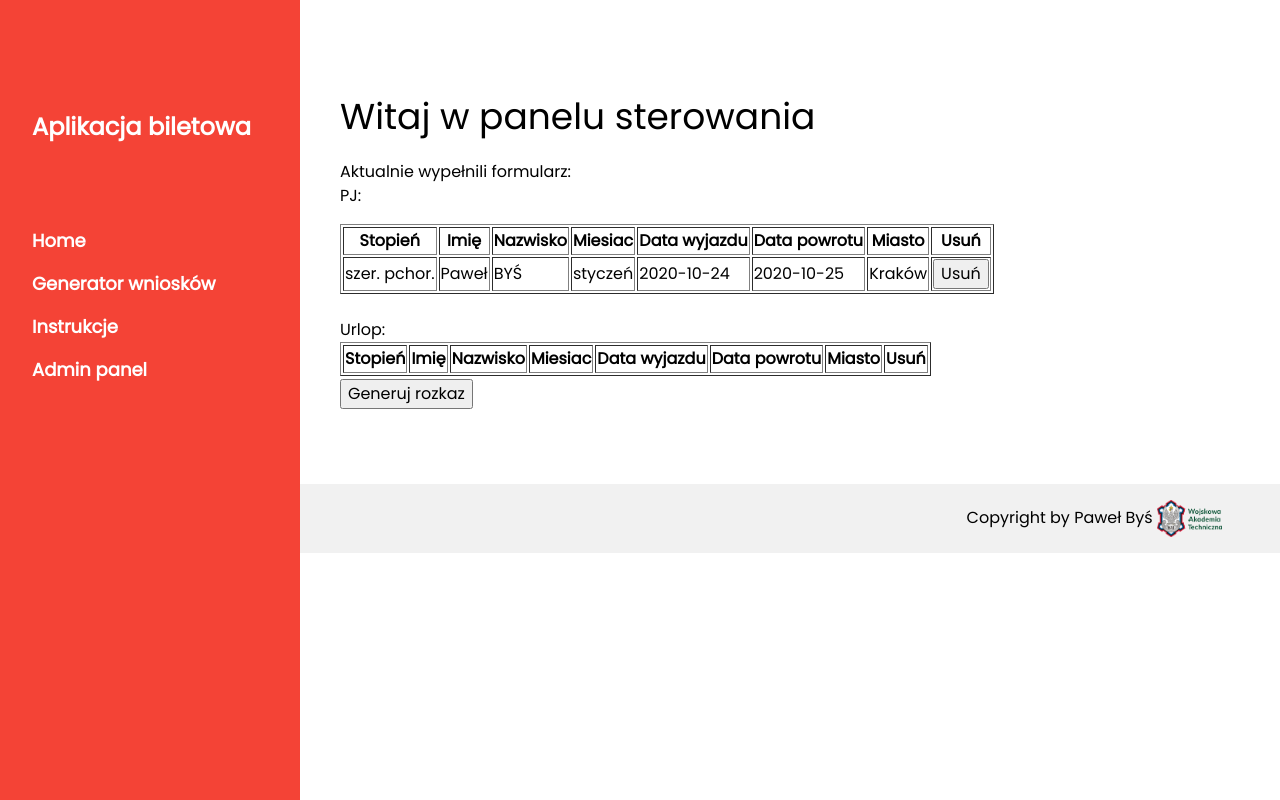
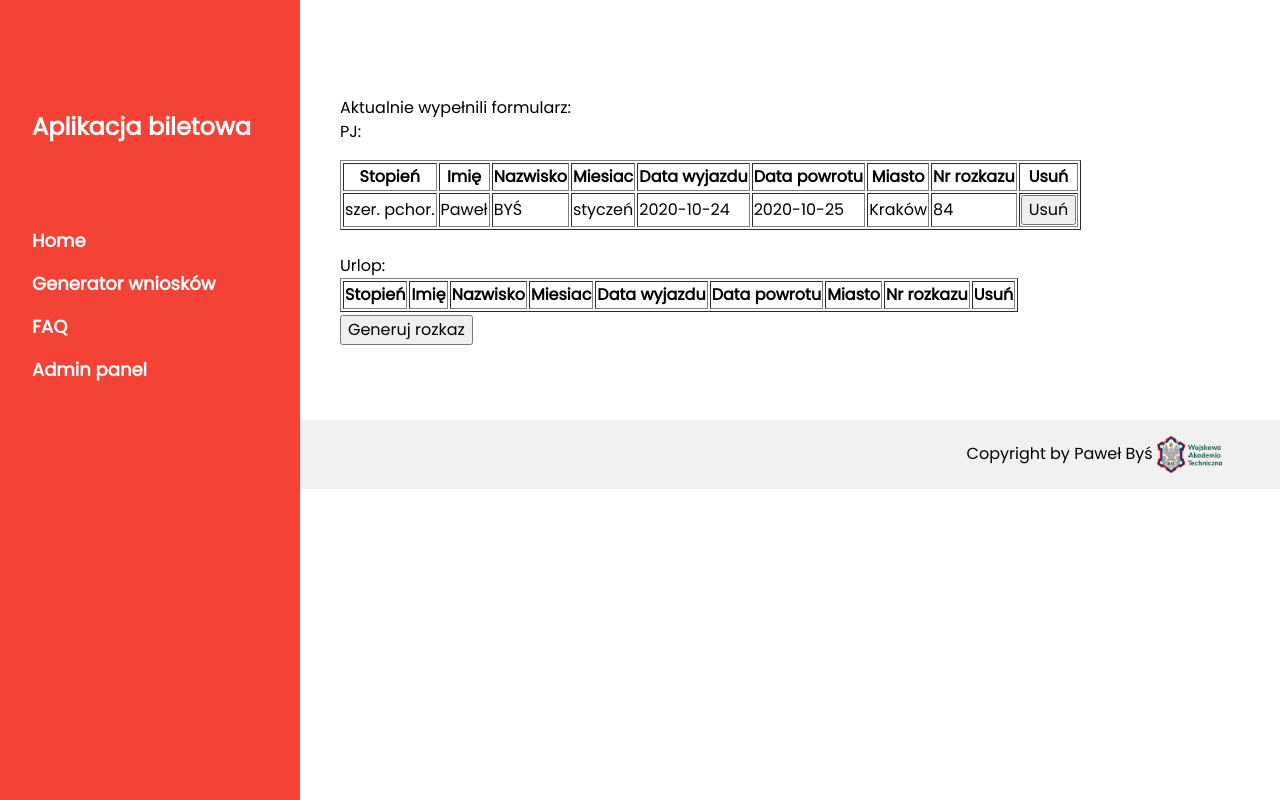
Before and after one commit to PawelBys/Biletomat, a Django app: page /panel/ in a window 1280 px wide. Run offline with Django 3.2, Linux system fonts and the light colour scheme; a user stored in the database is signed in; data comes from the database, SQL or seed files in the repository; both versions use the stored data as it was after the commit; lists and menus that the app fills with data are empty; some libraries are stand-ins or nearby versions.

Commit message:
add nr rozkazu to dbase

```diff
--- a/Biletomat/settings.py
+++ b/Biletomat/settings.py
@@ -24,7 +24,7 @@ BASE_DIR = Path(__file__).resolve().parent.parent
 SECRET_KEY = 'vj%ocfz$a$dy5)n5arz1i-g8dawmuqsq9o+%5ptv=m43)(md0h'
 
 # SECURITY WARNING: don't run with debug turned on in production!
-DEBUG = True
+DEBUG = False
 
 ALLOWED_HOSTS = [  "bilety5kmp.pythonanywhere.com", "127.0.0.1"]
 
--- a/generator/forms.py
+++ b/generator/forms.py
@@ -48,6 +48,6 @@ class BiletForm(forms.Form):
     tam_z_powrotem = forms.CharField(widget=forms.Select(choices=TAM, attrs={'class':'normal'}), required=False, label="Tam/Tam i z powrotem", help_text="Czy składasz wniosek z biletem w jedną, czy w obie strony?")
     miasto = forms.CharField(max_length=30, label="Miasto (z biletu)", widget=forms.TextInput(attrs={'class':'normal'}))
     miesiac = forms.CharField(widget=forms.Select(choices=MIESIACE, attrs={'class':'normal'}), label="Miesiąc", help_text="Miesiąc za jaki chcesz otrzymać należność")
-    typ_pociagu = forms.MultipleChoiceField(choices=POCIAGI, widget=forms.CheckboxSelectMultiple(attrs={'class':'czekbox'}), required=False, label="Typ pociągu")
+    typ_pociagu = forms.MultipleChoiceField(choices=POCIAGI, widget=forms.CheckboxSelectMultiple(attrs={'class':'czekbox_'}), required=False, label="Typ pociągu")
     typ_autobusu = forms.MultipleChoiceField(choices=AUTOBUSY, widget=forms.CheckboxSelectMultiple(attrs={'class':'czekbox'}), required=False)
     kwota = forms.DecimalField(decimal_places=2, max_digits=10, label="Suma kwot z biletów", required=True, widget=forms.NumberInput(attrs={'class':'normal'}))
--- a/generator/models.py
+++ b/generator/models.py
@@ -11,4 +11,5 @@ class Dane(models.Model):
     transport = models.CharField(max_length=30)
     miesiac = models.CharField(max_length=30, default='---')
     stopien_id = models.CharField(max_length=10)
+    nr_rozkazu = models.CharField(max_length=10)
 # jak cos tu zmienisz to rob manage.py makemigrations i manage.py migrate
--- a/generator/views.py
+++ b/generator/views.py
@@ -114,9 +114,10 @@ def generuj(request):
                     dana.transport = srodek
                     dana.miesiac=miesiac
                     dana.stopien_id = wyliczony_stopien
+                    dana.nr_rozkazu = nr_rozkazu
                     dana.save()
                 else:
-                    rekord = Dane(data_wyjazdu = data_wyjazdu, data_powrotu=data_powrotu, miasto=miasto, stopien=stopien, imie=imie, nazwisko=nazwisko, typ=typ, transport=srodek, miesiac=miesiac, stopien_id = wyliczony_stopien)
+                    rekord = Dane(data_wyjazdu = data_wyjazdu, data_powrotu=data_powrotu, miasto=miasto, stopien=stopien, imie=imie, nazwisko=nazwisko, typ=typ, transport=srodek, miesiac=miesiac, stopien_id = wyliczony_stopien, nr_rozkazu = nr_rozkazu)
                     rekord.save()
             else:
                 q = Dane.objects.filter(imie=imie, nazwisko=nazwisko, typ=typ, data_wyjazdu=data_wyjazdu, data_powrotu=data_powrotu)
@@ -129,10 +130,11 @@ def generuj(request):
                     dana.typ = typ
                     dana.transport = srodek
                     dana.stopien_id = wyliczony_stopien
+                    dana.nr_rozkazu = nr_rozkazu
                     dana.save()
                 else:
                     rekord = Dane(data_wyjazdu=data_wyjazdu, data_powrotu=data_powrotu, miasto=miasto, stopien=stopien,
-                                  imie=imie, nazwisko=nazwisko, typ=typ, transport=srodek, stopien_id = wyliczony_stopien)
+                                  imie=imie, nazwisko=nazwisko, typ=typ, transport=srodek, stopien_id = wyliczony_stopien, nr_rozkazu = nr_rozkazu)
                     rekord.save()
             doc.render(context)
             doc.save(generated_doc)
--- a/templates/base.html
+++ b/templates/base.html
@@ -27,7 +27,7 @@ body {font-size:16px;}
   <div class="w3-bar-block">
     <a href="../" onclick="w3_close()" class="w3-bar-item w3-button w3-hover-white">Home</a>
     <a href="../generuj/" onclick="w3_close()" class="w3-bar-item w3-button w3-hover-white">Generator wniosków</a>
-    <a href="../info" onclick="w3_close()" class="w3-bar-item w3-button w3-hover-white">Instrukcje</a>
+    <a href="../info" onclick="w3_close()" class="w3-bar-item w3-button w3-hover-white">FAQ</a>
     {% if user.is_authenticated %}
     <a href="../panel" onclick="w3_close()" class="w3-bar-item w3-button w3-hover-white">Admin panel</a>
     {% endif %}
--- a/templates/panel.html
+++ b/templates/panel.html
@@ -2,7 +2,7 @@
 
 {% block content %}
 
-<h1>Witaj w panelu sterowania</h1>
+
 
 <p>
     Aktualnie wypełnili formularz:<br>
@@ -12,10 +12,11 @@ PJ:
         <th>Stopień</th>
         <th>Imię</th>
         <th>Nazwisko</th>
-           <th>Miesiac</th>
+        <th>Miesiac</th>
         <th>Data wyjazdu</th>
         <th>Data powrotu</th>
         <th>Miasto</th>
+        <th>Nr rozkazu</th>
         <th>Usuń</th>
     </tr>
     {% for q in lista %}
@@ -27,6 +28,7 @@ PJ:
         <td> {{ q.data_wyjazdu }} </td>
         <td> {{ q.data_powrotu }} </td>
         <td> {{ q.miasto }} </td>
+        <td> {{ q.nr_rozkazu }}</td>
         <td>
             <form action="{% url 'record_delete' q.id %}" method="post">
                 {% csrf_token %}
@@ -51,6 +53,7 @@ Urlop:
         <th>Data wyjazdu</th>
         <th>Data powrotu</th>
         <th>Miasto</th>
+        <th>Nr rozkazu</th>
         <th>Usuń</th>
     </tr>
     {% for q in lista2 %}
@@ -62,6 +65,7 @@ Urlop:
         <td> {{ q.data_wyjazdu }} </td>
         <td> {{ q.data_powrotu }} </td>
         <td> {{ q.miasto }} </td>
+        <td> {{ q.nr_rozkazu }}</td>
         <td>
             <form action="{% url 'record_delete' q.id %}" method="post">
                 {% csrf_token %}
```
Also changed, not shown: templates/generate.html (+5 -3 lines), db.sqlite3, generator/migrations/0009_dane_nr_rozkazu.py (added), 1 other file.
